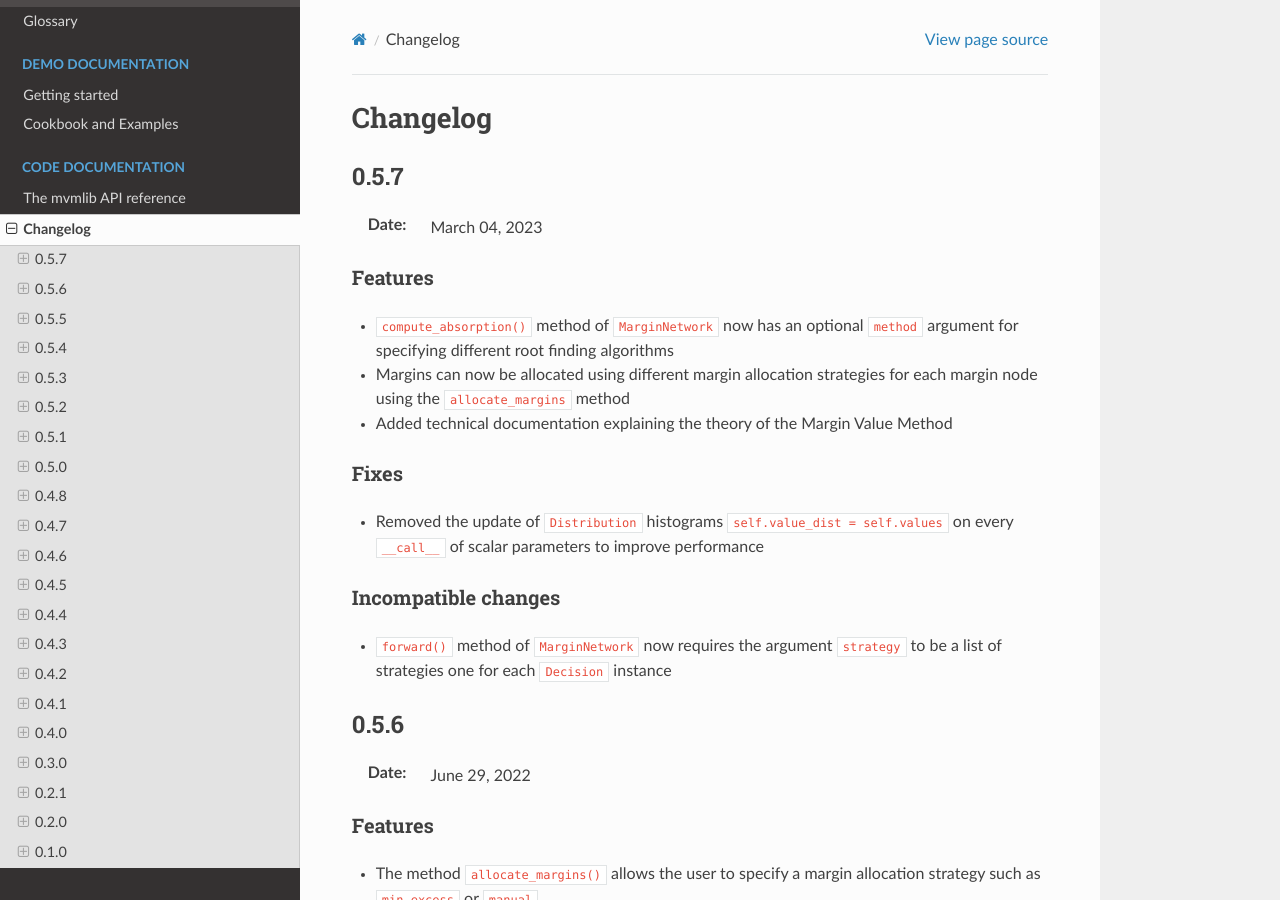
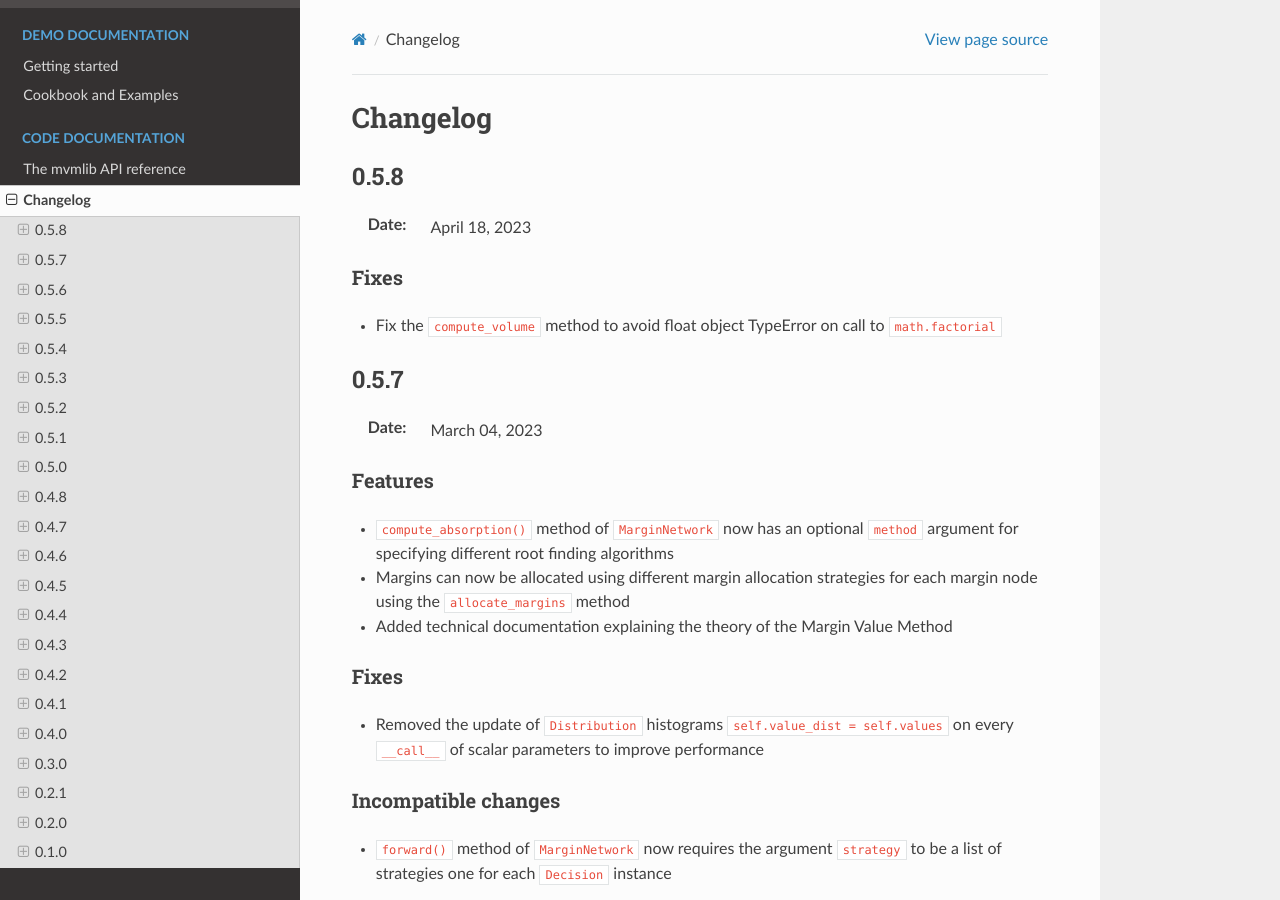
Before and after one commit to sed-group/mvmlib, a Sphinx documentation site: the page built from docs/history.rst, in a window 1280 px wide and 900 px high. Built offline with Sphinx 7.4.7 and the Read the Docs theme 2.0.0, drawn with Linux system fonts in a browser that asks for light colours.

Commit message:
Fix minor error with factorial

```diff
--- a/docs/conf.py
+++ b/docs/conf.py
@@ -21,7 +21,7 @@ copyright = '2021, Khalil Al Handawi'
 author = 'Khalil Al Handawi'
 
 # The full version, including alpha/beta/rc tags
-release = '0.5.7'
+release = '0.5.8'
 
 # -- General configuration ---------------------------------------------------
 
--- a/docs/history.rst
+++ b/docs/history.rst
@@ -4,6 +4,17 @@
 *********
 Changelog
 *********
+
+.. _release-0.5.8:
+
+0.5.8
+=====
+
+:Date: April 18, 2023
+
+Fixes
+-----
+* Fix the ``compute_volume`` method to avoid float object TypeError on call to ``math.factorial``
 
 .. _release-0.5.7:
 
--- a/src/mvm/__init__.py
+++ b/src/mvm/__init__.py
@@ -8,7 +8,7 @@ uncertainty modelling
 
 """
 
-__version__ = '0.5.7'
+__version__ = '0.5.8'
 __all__ = ['TriangularFunc', 'FuzzySet', 'FuzzyRule', 'FuzzySystem', 'GaussianFunc', 'UniformFunc', 'Distribution',
            'VisualizeDist', 'compute_cdf', 'Design', 'MarginNode', 'InputSpec', 'FixedParam', 'DesignParam',
            'Behaviour', 'MatrixParam', 'ScalarParam', 'VectorParam', 'Performance', 'MarginNetwork', 'Decision', 'nearest']
```
Also changed, not shown: 1 other file.
